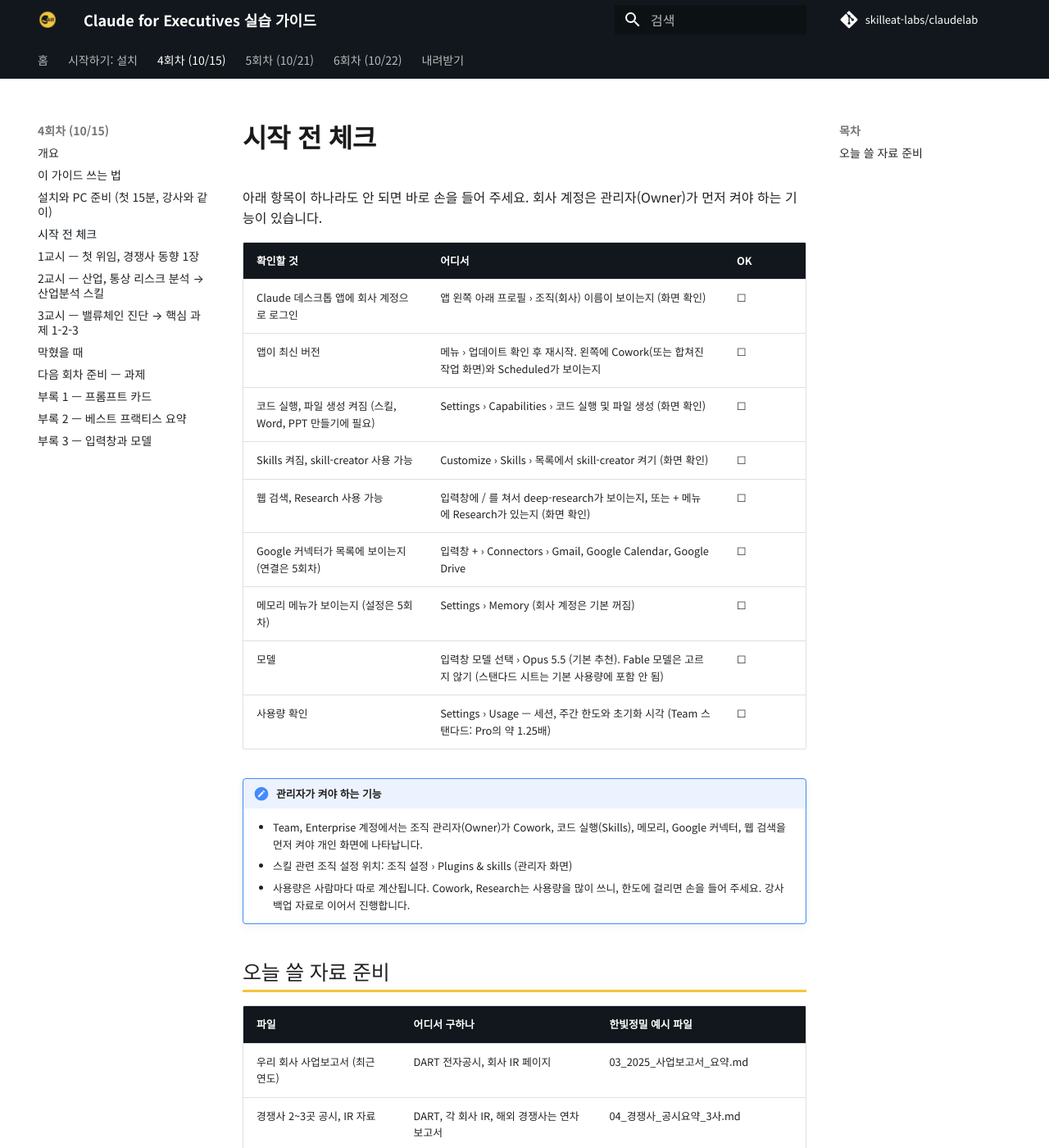
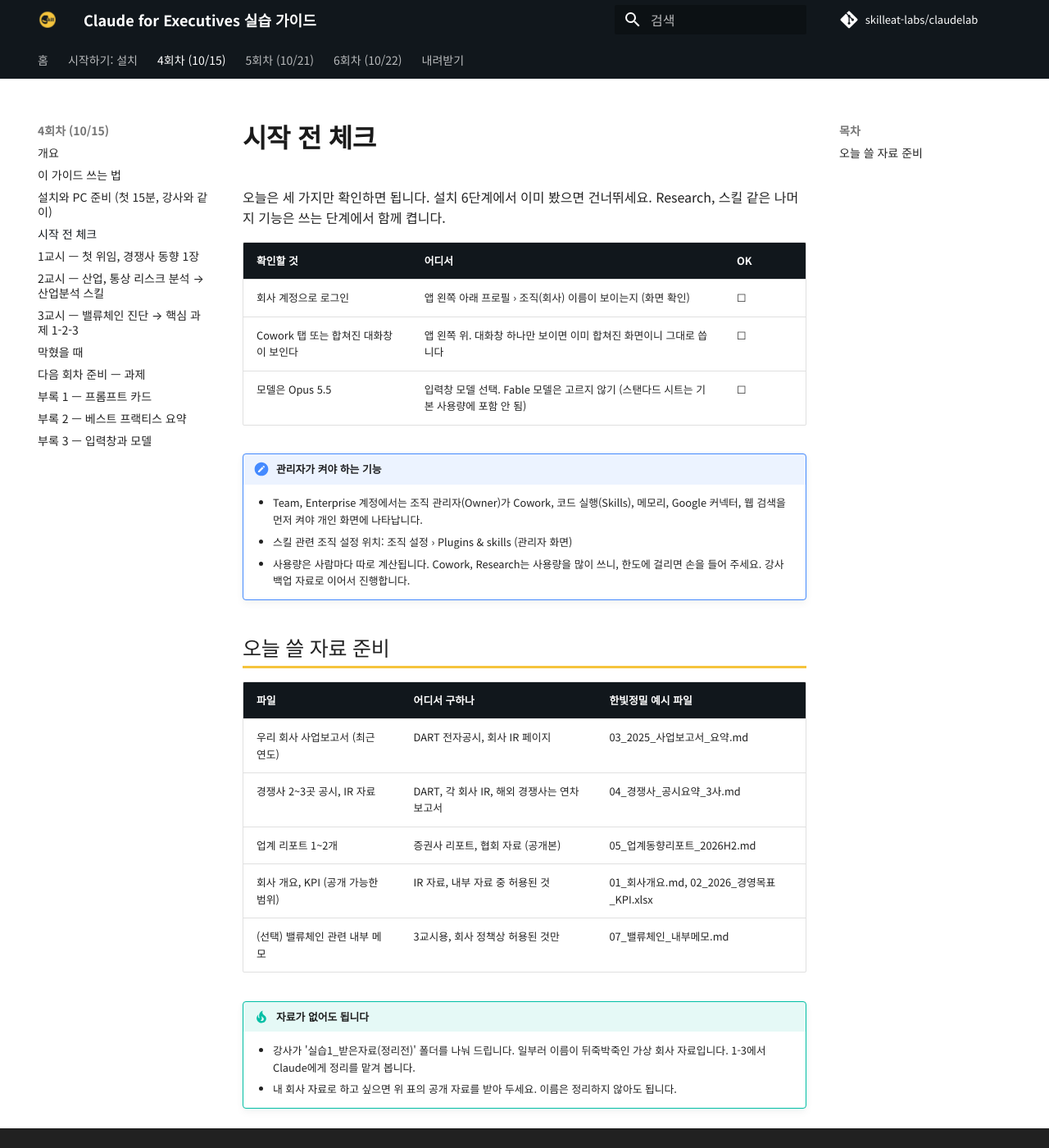
Before and after one commit to skilleat-labs/claudelab, an MkDocs documentation site: the page built from docs/day4/03.md, in a window 1280 px wide and 1400 px high. Shown: the whole window at 82% size. Built offline with MkDocs 1.6.1 and Material for MkDocs 9.7.7, drawn with Linux system fonts in a browser that asks for light colours; comment, search, counter and statistics services are not loaded.

Commit message:
4회차 시작 전 체크를 3가지로 줄임
나머지(Research, 스킬, 커넥터, 메모리, 사용량)는 쓰는 단계나 5회차에서 확인

Co-Authored-By: Claude Opus 5.5 <noreply@anthropic.com>

```diff
--- a/docs/day4/03.md
+++ b/docs/day4/03.md
@@ -1,18 +1,12 @@
 # 시작 전 체크
 
-아래 항목이 하나라도 안 되면 바로 손을 들어 주세요. 회사 계정은 관리자(Owner)가 먼저 켜야 하는 기능이 있습니다.
+오늘은 세 가지만 확인하면 됩니다. 설치 6단계에서 이미 봤으면 건너뛰세요. Research, 스킬 같은 나머지 기능은 쓰는 단계에서 함께 켭니다.
 
 | 확인할 것 | 어디서 | OK |
 | --- | --- | --- |
-| Claude 데스크톱 앱에 회사 계정으로 로그인 | 앱 왼쪽 아래 프로필 › 조직(회사) 이름이 보이는지 (화면 확인) | ☐ |
-| 앱이 최신 버전 | 메뉴 › 업데이트 확인 후 재시작. 왼쪽에 Cowork(또는 합쳐진 작업 화면)와 Scheduled가 보이는지 | ☐ |
-| 코드 실행, 파일 생성 켜짐 (스킬, Word, PPT 만들기에 필요) | Settings › Capabilities › 코드 실행 및 파일 생성 (화면 확인) | ☐ |
-| Skills 켜짐, skill-creator 사용 가능 | Customize › Skills › 목록에서 skill-creator 켜기 (화면 확인) | ☐ |
-| 웹 검색, Research 사용 가능 | 입력창에 / 를 쳐서 deep-research가 보이는지, 또는 + 메뉴에 Research가 있는지 (화면 확인) | ☐ |
-| Google 커넥터가 목록에 보이는지 (연결은 5회차) | 입력창 + › Connectors › Gmail, Google Calendar, Google Drive | ☐ |
-| 메모리 메뉴가 보이는지 (설정은 5회차) | Settings › Memory (회사 계정은 기본 꺼짐) | ☐ |
-| 모델 | 입력창 모델 선택 › Opus 5.5 (기본 추천). Fable 모델은 고르지 않기 (스탠다드 시트는 기본 사용량에 포함 안 됨) | ☐ |
-| 사용량 확인 | Settings › Usage — 세션, 주간 한도와 초기화 시각 (Team 스탠다드: Pro의 약 1.25배) | ☐ |
+| 회사 계정으로 로그인 | 앱 왼쪽 아래 프로필 › 조직(회사) 이름이 보이는지 (화면 확인) | ☐ |
+| Cowork 탭 또는 합쳐진 대화창이 보인다 | 앱 왼쪽 위. 대화창 하나만 보이면 이미 합쳐진 화면이니 그대로 씁니다 | ☐ |
+| 모델은 Opus 5.5 | 입력창 모델 선택. Fable 모델은 고르지 않기 (스탠다드 시트는 기본 사용량에 포함 안 됨) | ☐ |
 
 !!! note "관리자가 켜야 하는 기능"
     - Team, Enterprise 계정에서는 조직 관리자(Owner)가 Cowork, 코드 실행(Skills), 메모리, Google 커넥터, 웹 검색을 먼저 켜야 개인 화면에 나타납니다.
```
Also changed, not shown: docs/day5/02.md (+1 -1 lines).
